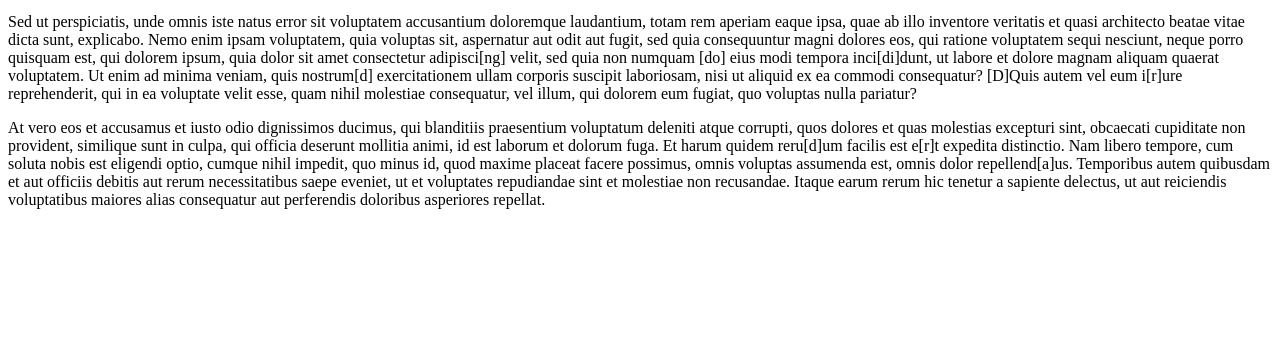
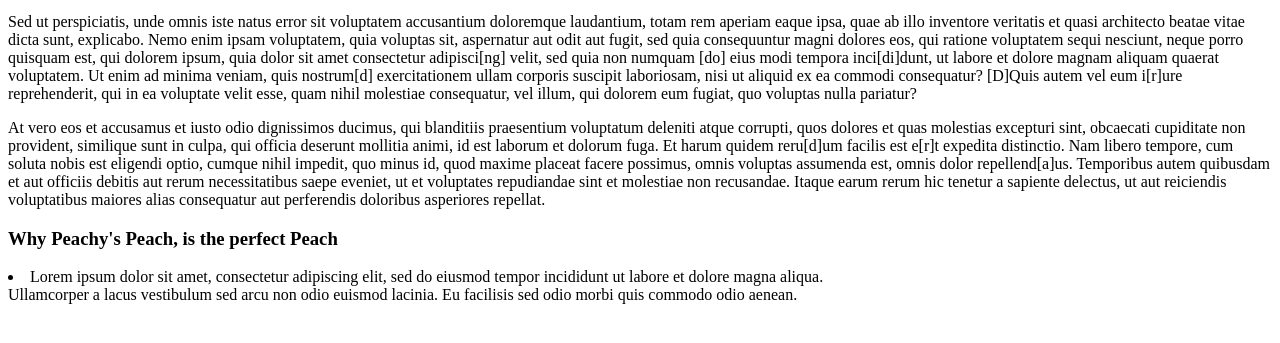
Before and after one commit to TobiHanshi/HTML, a plain HTML site: page HTML Test/html-boilerplate/index.html in a window 1280 px wide. Shown: the part 101-444 px from the top of the page. Drawn offline with Linux system fonts and the light colour scheme.

Commit message:
Update index.html

```diff
--- a/HTML Test/html-boilerplate/index.html
+++ b/HTML Test/html-boilerplate/index.html
@@ -12,4 +12,10 @@
     <p>Sed ut perspiciatis, unde omnis iste natus error sit voluptatem accusantium doloremque laudantium, totam rem aperiam eaque ipsa, quae ab illo inventore veritatis et quasi architecto beatae vitae dicta sunt, explicabo. Nemo enim ipsam voluptatem, quia voluptas sit, aspernatur aut odit aut fugit, sed quia consequuntur magni dolores eos, qui ratione voluptatem sequi nesciunt, neque porro quisquam est, qui dolorem ipsum, quia dolor sit amet consectetur adipisci[ng] velit, sed quia non numquam [do] eius modi tempora inci[di]dunt, ut labore et dolore magnam aliquam quaerat voluptatem. Ut enim ad minima veniam, quis nostrum[d] exercitationem ullam corporis suscipit laboriosam, nisi ut aliquid ex ea commodi consequatur? [D]Quis autem vel eum i[r]ure reprehenderit, qui in ea voluptate velit esse, quam nihil molestiae consequatur, vel illum, qui dolorem eum fugiat, quo voluptas nulla pariatur? </p>
     <p>At vero eos et accusamus et iusto odio dignissimos ducimus, qui blanditiis praesentium voluptatum deleniti atque corrupti, quos dolores et quas molestias excepturi sint, obcaecati cupiditate non provident, similique sunt in culpa, qui officia deserunt mollitia animi, id est laborum et dolorum fuga. Et harum quidem reru[d]um facilis est e[r]t expedita distinctio. Nam libero tempore, cum soluta nobis est eligendi optio, cumque nihil impedit, quo minus id, quod maxime placeat facere possimus, omnis voluptas assumenda est, omnis dolor repellend[a]us. Temporibus autem quibusdam et aut officiis debitis aut rerum necessitatibus saepe eveniet, ut et voluptates repudiandae sint et molestiae non recusandae. Itaque earum rerum hic tenetur a sapiente delectus, ut aut reiciendis voluptatibus maiores alias consequatur aut perferendis doloribus asperiores repellat.</p>
 </body>
+<body>
+    <h3> Why Peachy's Peach, is the perfect Peach</h3>
+    <li>Lorem ipsum dolor sit amet, consectetur adipiscing elit, sed do eiusmod tempor incididunt ut labore et dolore magna aliqua.</li>
+    <li2>Ullamcorper a lacus vestibulum sed arcu non odio euismod lacinia.</li2>
+    <li3>Eu facilisis sed odio morbi quis commodo odio aenean.</li3>
+</body>
 </html>
```
